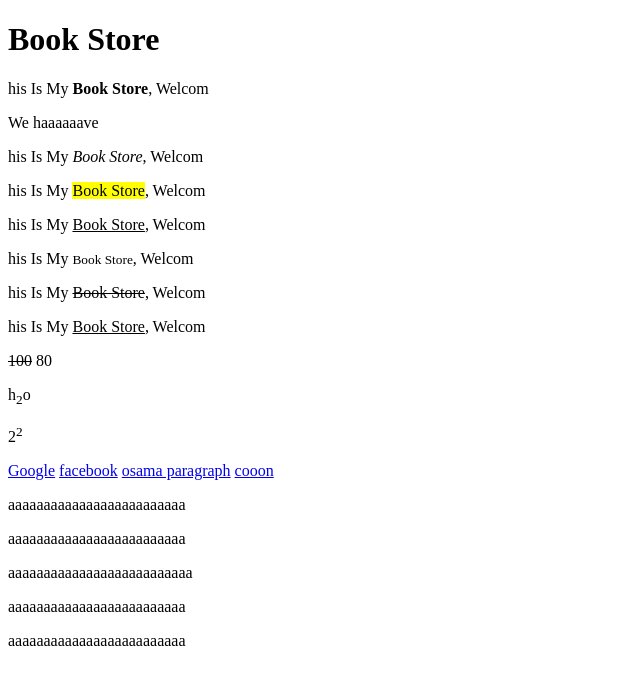
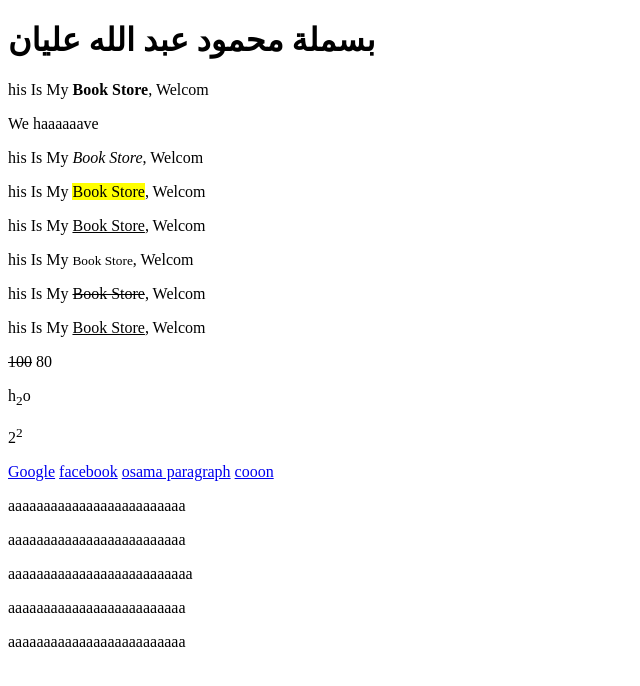
Before and after one commit to yahiamahmoudship-it/my-project, a plain HTML site: page index.html in a window 1280 px wide. Shown: the whole page, without its empty margins (0-640 px from the left). Drawn offline with Linux system fonts and the light colour scheme.

Commit message:
Add files via upload

```diff
--- a/index.html
+++ b/index.html
@@ -26,7 +26,7 @@
      sub =>subscript
      sup =>supercript
      -->
-    <h1>Book Store</h1>
+    <h1>بسملة محمود عبد الله عليان</h1>
     <p class ="1">his Is My <b>Book Store</b>, Welcom</p> <p class ="2">We haaaaaave</p>
     <p class ="1">his Is My <i>Book Store</i>, Welcom</p>
     <p class ="1">his Is My <mark>Book Store</mark>, Welcom</p>
```
